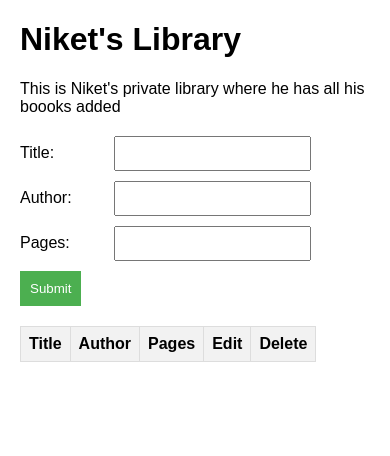
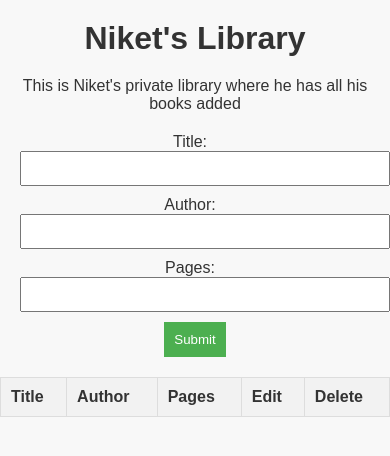
Before and after one commit to daspacebar/vanilla-library-js, a plain HTML site: page index.html in a window 390 px wide. Drawn offline with Linux system fonts and the light colour scheme.

Commit message:
responsiveness/improvement

```diff
--- a/index.html
+++ b/index.html
@@ -3,35 +3,28 @@
 <head>
     <meta charset="UTF-8">
     <meta name="viewport" content="width=device-width, initial-scale=1.0">
-    <title>Niket's library</title>
+    <title>Niket's Library</title>
     <style>
         body {
-            font-family: Arial, sans-serif;
-            margin: 20px;
-        }
-
-        h2 {
+            font-family: 'Arial', sans-serif;
+            margin: 0;
+            padding: 0;
+            background-color: #f8f8f8;
             color: #333;
         }
 
-        table {
-            border-collapse: collapse;
-            width: 70%;
-            margin-top: 20px;
+        h1 {
+            text-align: center;
+            margin: 20px 0;
         }
 
-        th, td {
-            border: 1px solid #ddd;
-            padding: 8px;
-            text-align: left;
-        }
-
-        th {
-            background-color: #f2f2f2;
+        p {
+            text-align: center;
         }
 
         div {
-            margin-top: 20px;
+            text-align: center;
+            margin: 20px;
         }
 
         label {
@@ -43,6 +36,7 @@
         input {
             padding: 8px;
             margin-bottom: 10px;
+            width: 200px;
         }
 
         button {
@@ -56,11 +50,37 @@
         button:hover {
             background-color: #45a049;
         }
+
+        table {
+            border-collapse: collapse;
+            width: 100%;
+            margin-top: 20px;
+        }
+
+        th, td {
+            border: 1px solid #ddd;
+            padding: 10px;
+            text-align: left;
+        }
+
+        th {
+            background-color: #f2f2f2;
+        }
+
+        @media only screen and (max-width: 600px) {
+            input {
+                width: 100%;
+            }
+
+            table {
+                width: 100%;
+            }
+        }
     </style>
 </head>
 <body>
     <h1>Niket's Library</h1>
-    <p>This is Niket's private library where he has all his boooks added</p>
+    <p>This is Niket's private library where he has all his books added</p>
     <div>
         <label for="title">Title:</label>
         <input type="text" id="title" required>
```
